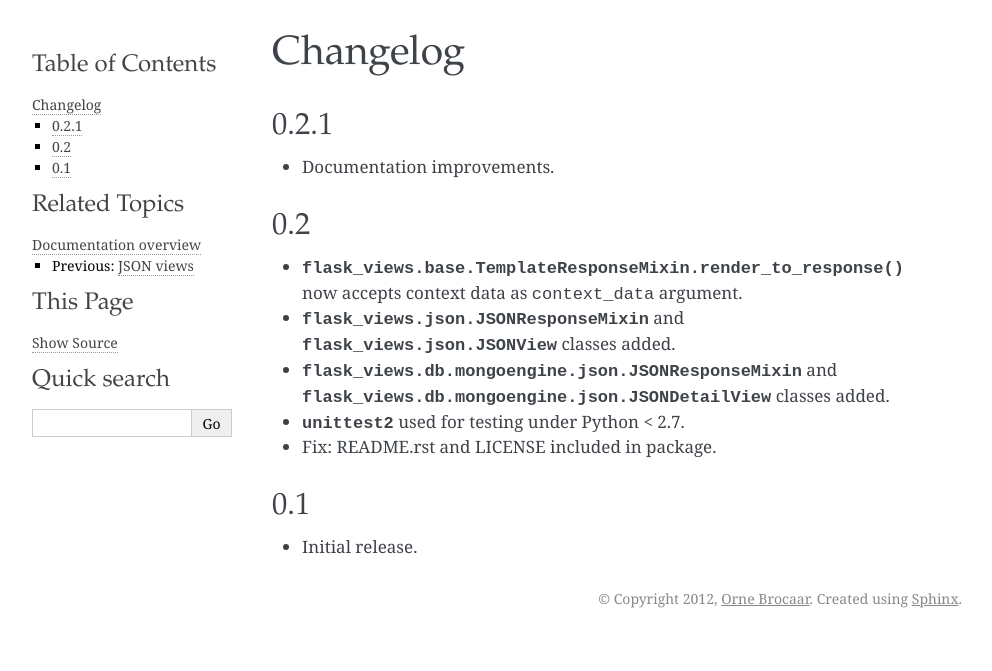
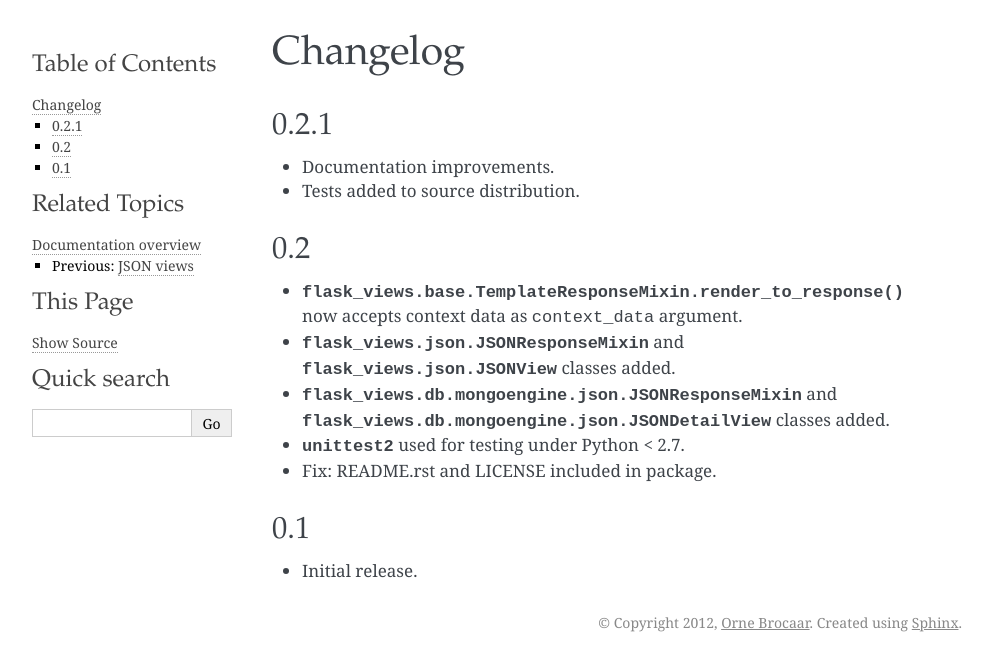
Before and after one commit to brocaar/flask-views, a Sphinx documentation site: the page built from docs/changes.rst, in a window 1280 px wide. Shown: the top 671 px of the page, without its empty margins (148-1140 px from the left). Built offline with Sphinx 7.4.7, drawn with Linux system fonts in a browser that asks for light colours.

Commit message:
Tests added to MANIFEST.in

```diff
--- a/docs/changes.rst
+++ b/docs/changes.rst
@@ -5,6 +5,8 @@ Changelog
 -----
 
 * Documentation improvements.
+* Tests added to source distribution.
+
 
 0.2
 ---
--- a/setup.py
+++ b/setup.py
@@ -25,6 +25,7 @@ setup(
         'unittest2',
     ],
     test_suite='flask_views.tests.suite',
+    zip_safe=False,
     classifiers=[
         'Development Status :: 4 - Beta',
         'Environment :: Web Environment',
```
Also changed, not shown: 1 other file.
